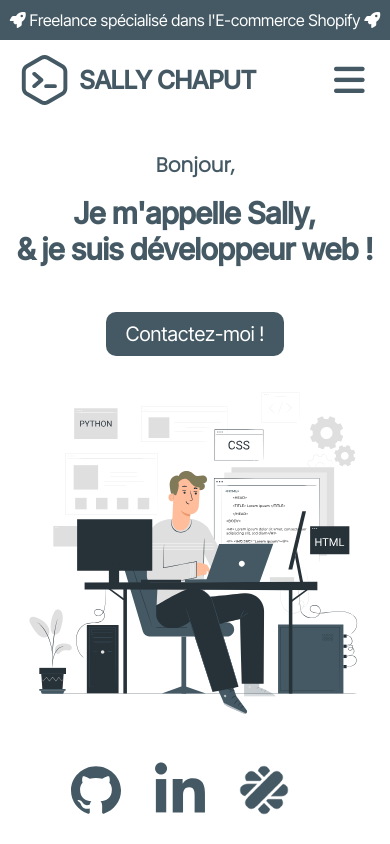
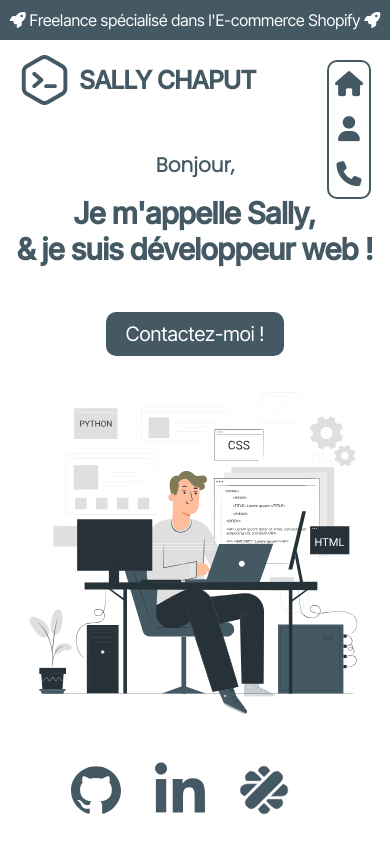
Before and after one commit to Sallymsi/Personal-Website, a plain HTML site: page index.html in a window 390 px wide. Both pictures are taken after a click on the button 349 px from the left and 80 px from the top of the page. Drawn offline with Linux system fonts and the light colour scheme.

Commit message:
Correction menu

```diff
--- a/index.html
+++ b/index.html
@@ -30,7 +30,7 @@
                 <img src="./assets/Group.svg" alt="logo" width="50" height="50" />
                 <p>SALLY CHAPUT</p>
             </div>
-            <button class="case_menu">
+            <button type="button" id="menuBurger" class="case_menu">
                 <i class="fa-solid fa-bars" id="menu_burger"></i>
                 <div class="menu-ovale">
                     <a href="index.html"><i class="fa-solid fa-house"></i></a>
@@ -68,7 +68,7 @@
                 height="50" /></a>
     </aside>
 
-    <script src="./js/app.js" type="module" defer></script>
+    <script src="./js/app.js" type="module"></script>
 </body>
 
 </html>
--- a/js/app.js
+++ b/js/app.js
@@ -20,3 +20,11 @@ const observer = new IntersectionObserver(handleIntersect, options);
 document.querySelectorAll('.reveal-L, .reveal-R').forEach(function (r) {
     observer.observe(r)
 })
+
+
+menuBurger.onclick = () => {
+    var menu = document.querySelector('#menu_burger');
+    var bulle = document.querySelector('.menu-ovale');
+    menu.classList.add("menu_burger_animation");
+    bulle.classList.add("menu-ovale-animation");
+}
--- a/style/style.css
+++ b/style/style.css
@@ -93,15 +93,11 @@ a {
     color: #445964;
 }
 
-/* .case_menu:active {
-    visibility: hidden;
-} */
-
-.case_menu:active>#menu_burger {
+.menu_burger_animation {
     animation: invisible 1s forwards;
 }
 
-.case_menu:active>.menu-ovale {
+.menu-ovale-animation {
     animation: visible 1s forwards;
     animation-delay: 0.5s;
 }
```
